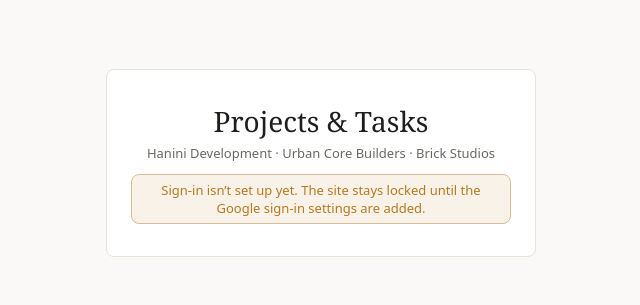
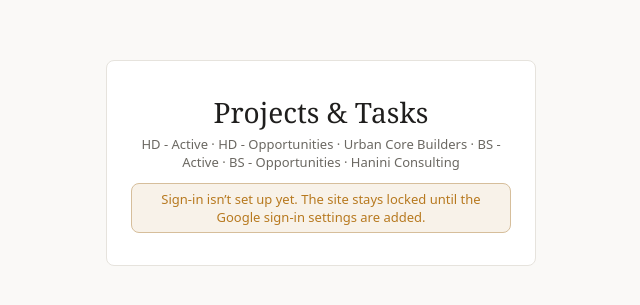
Before and after one commit to Samerhanini/hddashboard, a Next.js app: page /signin in a window 1280 px wide. Shown: the part 237-542 px from the top of the page, without its empty margins (319-959 px from the left). Built offline with nearby package versions, Linux system fonts and the light colour scheme; no server answers.

Commit message:
Add files via upload

```diff
--- a/app/signin/page.tsx
+++ b/app/signin/page.tsx
@@ -25,7 +25,7 @@ export default async function SignInPage({ searchParams }: { searchParams: Promi
     <main className="pt-signin">
       <div className="pt-card pt-signin-card">
         <h1 className="pt-signin-title">Projects &amp; Tasks</h1>
-        <p className="pt-sub">Hanini Development · Urban Core Builders · Brick Studios</p>
+        <p className="pt-sub">HD - Active · HD - Opportunities · Urban Core Builders · BS - Active · BS - Opportunities · Hanini Consulting</p>
         {!authConfigured ? (
           <p className="pt-notice">Sign-in isn’t set up yet. The site stays locked until the Google sign-in settings are added.</p>
         ) : (
```
